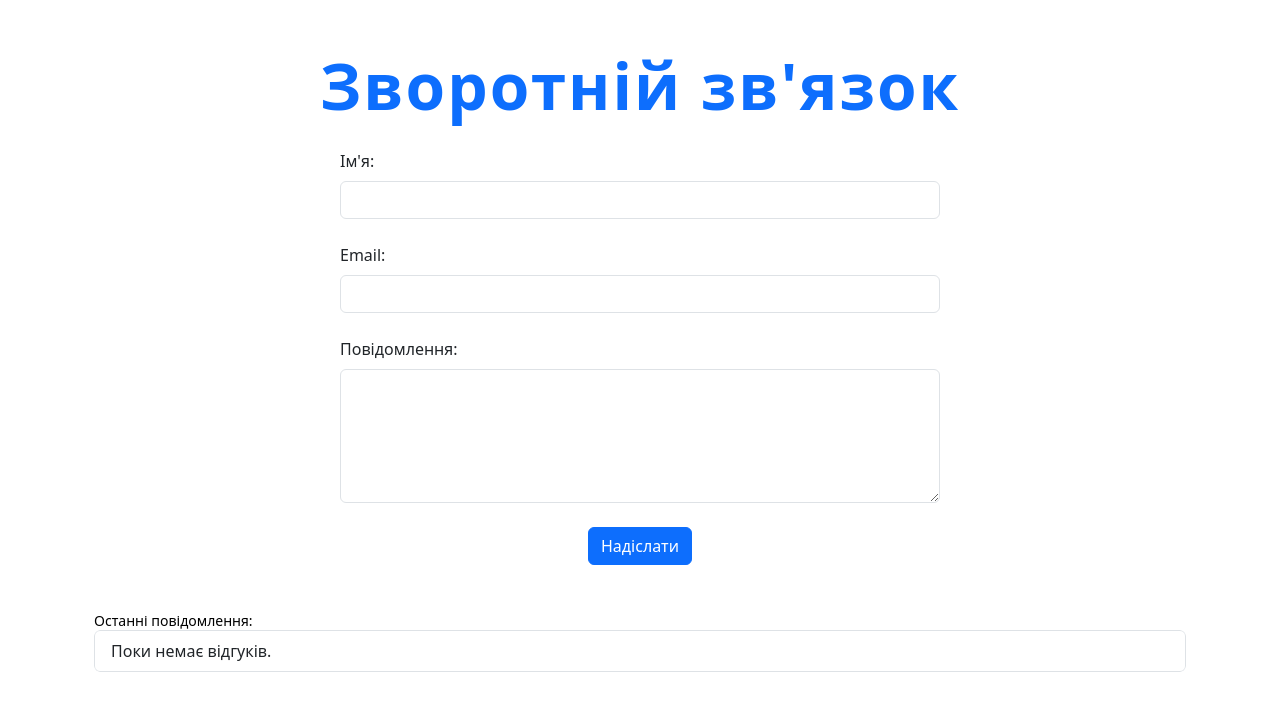
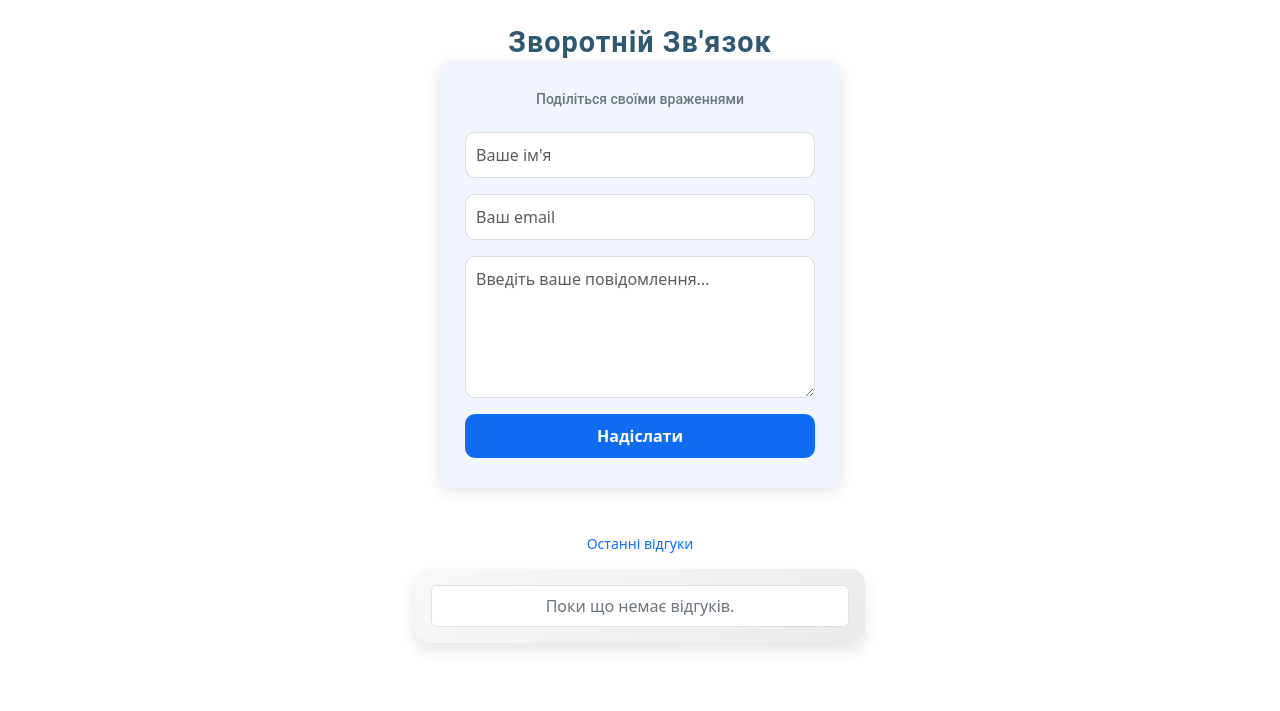
Before and after one commit to EvilDahaka/TechWorld, a Flask app: page /feedback in a window 1280 px wide. Shown: the part 70-781 px from the top of the page. Run offline with Flask 3, Linux system fonts and the light colour scheme.

Commit message:
Update feedback.html

```diff
--- a/templates/feedback.html
+++ b/templates/feedback.html
@@ -3,42 +3,70 @@
 {% block title %}Зворотній зв'язок{% endblock %}
 
 {% block content %}
-<div class="container mt-5">
-    <h1 class="text-center display-3 fw-bold text-primary mb-4" style="letter-spacing: 2px;">
+<h1 class="text-center"
+    style="font-family: 'Roboto', sans-serif;
+           font-size: 1.8rem;
+           font-weight: 600;
+           color: #305970;
+           letter-spacing: 1px;
+           text-transform: capitalize;
+           line-height: 1.3;">
     Зворотній зв'язок
 </h1>
 
-    <form id="feedbackForm" method="POST" class="mx-auto" style="max-width: 600px;">
-        <div class="mb-4">
-            <label for="name" class="form-label">Ім'я:</label>
-            <input type="text" id="name" name="name" required class="form-control">
+<!-- Форма зворотного зв'язку -->
+<div class="mx-auto" style="max-width: 450px;">
+    <div class="mx-auto" style="max-width: 400px; width: 100%;
+        background: #f1f5fe;
+        box-shadow: 0px 4px 15px rgba(0, 0, 0, 0.1);
+        border-radius: 10px;
+        padding: 30px 25px;
+        text-align: center;">
+        <form id="feedbackForm" method="POST">
+            <h2 class="text-secondary mb-4" style="font-family: 'Roboto', sans-serif;">Поділіться своїми враженнями</h2>
+
+            <div class="mb-3">
+                <input type="text" id="name" name="name" required class="form-control" placeholder="Ваше ім'я"
+                    style="border: 1px solid #dcdcdc; border-radius: 10px; padding: 10px;">
             </div>
 
-        <div class="mb-4">
-            <label for="email" class="form-label">Email:</label>
-            <input type="email" id="email" name="email" required class="form-control">
+            <div class="mb-3">
+                <input type="email" id="email" name="email" required class="form-control" placeholder="Ваш email"
+                    style="border: 1px solid #dcdcdc; border-radius: 10px; padding: 10px;">
             </div>
 
-        <div class="mb-4">
-            <label for="message" class="form-label">Повідомлення:</label>
-            <textarea id="message" name="message" required class="form-control" rows="5"></textarea>
+            <div class="mb-3">
+                <textarea id="message" name="message" required class="form-control" rows="5" placeholder="Введіть ваше повідомлення..."
+                    style="border: 1px solid #dcdcdc; border-radius: 10px; padding: 10px;"></textarea>
             </div>
 
-        <div class="text-center">
-            <button type="submit" class="btn btn-primary">Надіслати</button>
+            <button type="submit" class="btn btn-primary w-100"
+                style="background-color: #0d6cf2; border: none;
+                    color: white; font-weight: bold; border-radius: 10px; padding: 10px;">
+                Надіслати
+            </button>
+        </form>
     </div>
-    </form>
+</div>
 
-    <h2 class="mt-5">Останні повідомлення:</h2>
+<!-- Секція останніх відгуків -->
+<div class="mt-5">
+    <h2 class="text-center text-primary">Останні відгуки</h2>
+    <div class="feedback-list p-3 mt-3 mx-auto" style="max-width: 450px;
+                                                      background: linear-gradient(145deg, #f9f9f9, #eaeaea);
+                                                      border-radius: 15px; box-shadow: 0 8px 15px rgba(0, 0, 0, 0.1);">
         <ul class="list-group overflow-auto" style="max-height: 300px;">
             {% for feedback in feedbacks %}
-        <li class="list-group-item">
-            <strong>{{ feedback.name }}</strong> ({{ feedback.email }}): {{ feedback.message }}
+            <li class="list-group-item"
+                style="background-color: #ffffff; border: none; border-radius: 10px; margin-bottom: 5px;">
+                <strong class="text-primary">{{ feedback.name }}</strong>
+                <span class="text-muted">({{ feedback.email }})</span>: {{ feedback.message }}
             </li>
             {% else %}
-        <li class="list-group-item">Поки немає відгуків.</li>
+            <li class="list-group-item text-center text-secondary">Поки що немає відгуків.</li>
             {% endfor %}
         </ul>
+    </div>
+</div>
 
-</div>
 {% endblock %}
```
Lines whose indentation alone changed are shown as unchanged.
